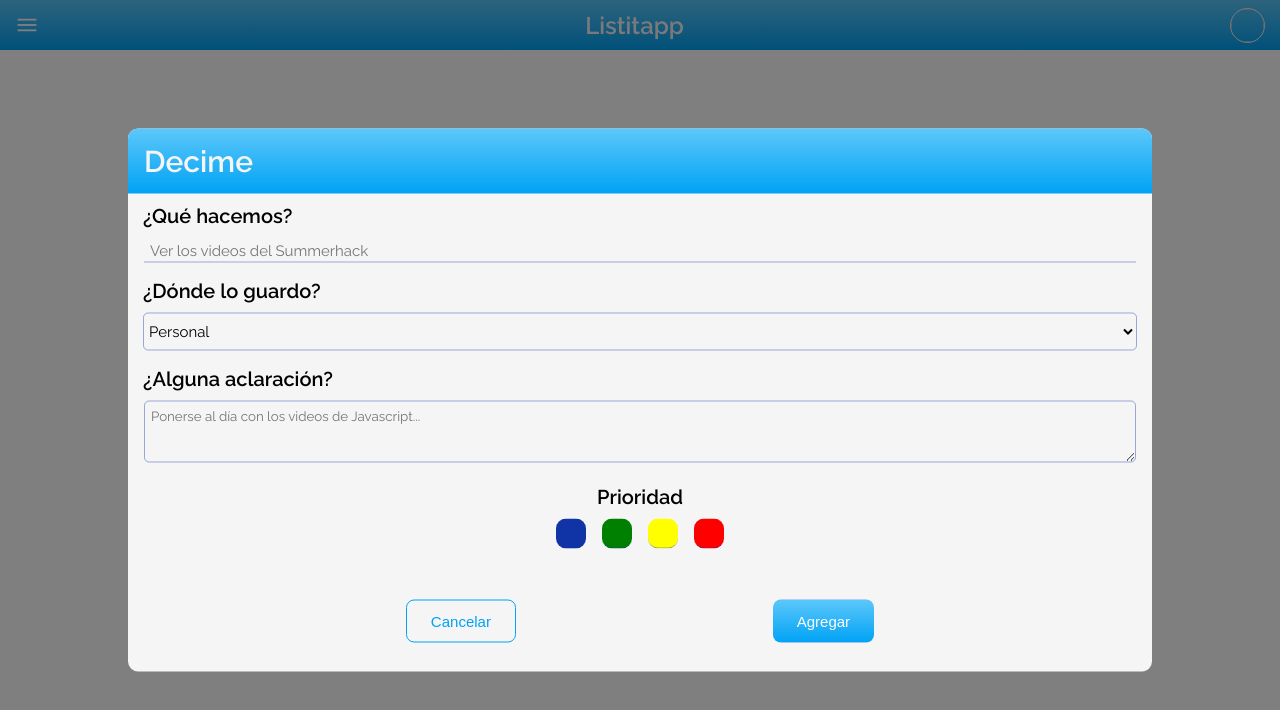
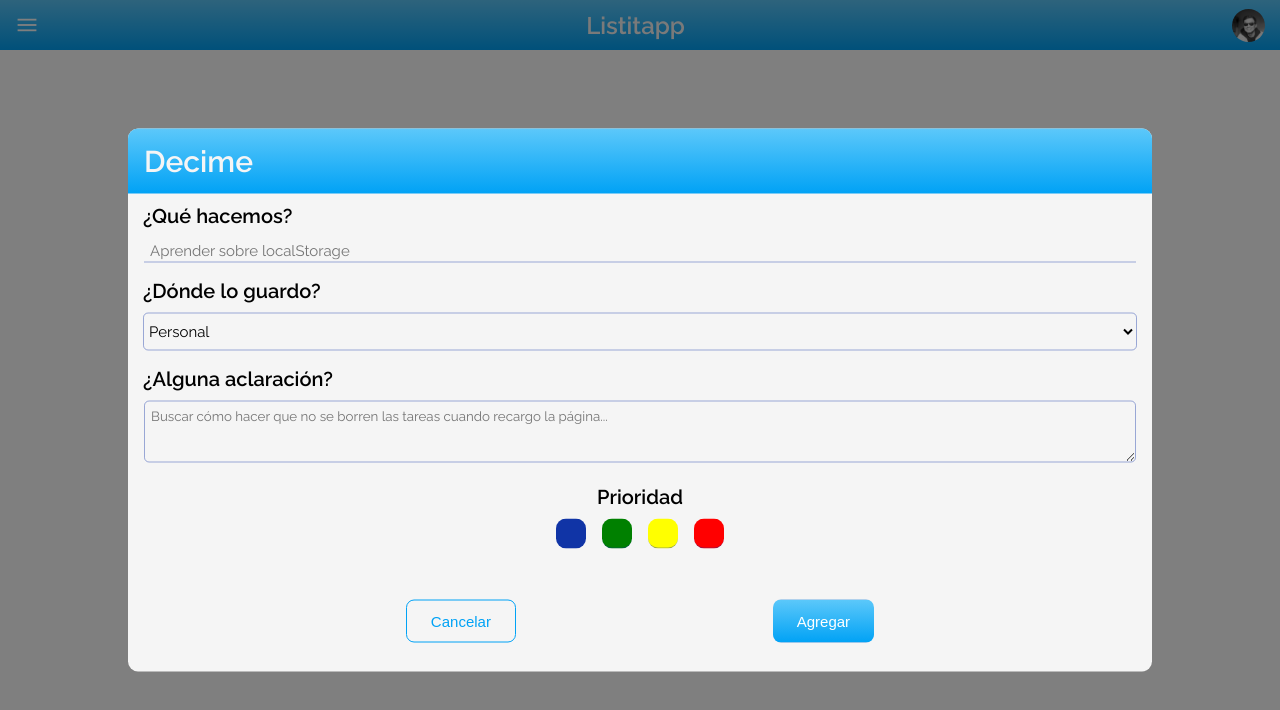
Before and after one commit to rvchino/rvchino.github.io, a plain HTML site: page reto3/index.html in a window 1280 px wide. Both pictures are taken after a click on the button "✍🏻". Drawn offline with nearby package versions, Linux system fonts and the light colour scheme.

Commit message:
upgraded the hmtl

```diff
--- a/reto3/app.js
+++ b/reto3/app.js
@@ -67,6 +67,11 @@ addBtn.addEventListener('click', function(e){
     lista.classList.remove('none')
     overlay.classList.remove('show')
     error.classList.add('none')
+    if(checksito === null){
+        error.classList.add('activeBlock')
+        error.classList.remove('none')
+        return;
+    }
 
     listaStorage.push(modelo)
     // el metodo setItem me permite almacenar datos en el locasStorage, toma dos argumentos
--- a/reto3/index.html
+++ b/reto3/index.html
@@ -31,7 +31,7 @@
                     </li>
                     <li class="navLi">
                         <div class="navItem">
-                            <img class="pfPic">
+                            <img class="pfPic" src="../imagenes/elchinoreto1.jpeg">
                         </div>
                     </li>
                 </ul>
@@ -46,8 +46,8 @@
                     <h2 class="titleArea">Decime</h2>
                     <div class="nombreTarea">
                         <h5 class="titleContent" id="titulito">¿Qué hacemos?</h5>
-                            <input type="text" id="txtModal" placeholder="Ver los videos del Summerhack" required/>
-                            <div id="error" class="errorMsg none">Por favor, completa el mensaje</div>
+                            <input type="text" id="txtModal" placeholder="Aprender sobre localStorage" required/>
+                            <div id="error" class="errorMsg none">Por favor, completa el campo</div>
                         </div>
                         <div class="tipoTarea">
                             <h5 class="titleContent">¿Dónde lo guardo?</h5>
@@ -60,7 +60,7 @@
                         </div>
                         <div class="aclaracionTarea">
                             <h5 class="titleContent">¿Alguna aclaración?</h5>
-                            <textarea id="aclaracionModal" rows="3" placeholder="Ponerse al día con los videos de Javascript..."></textarea>
+                            <textarea id="aclaracionModal" rows="3" placeholder="Buscar cómo hacer que no se borren las tareas cuando recargo la página..."></textarea>
                         </div>
                         <div class="prioridadTarea">
                             <h5 class="titleContent">Prioridad</h5>
--- a/reto3/style.css
+++ b/reto3/style.css
@@ -57,7 +57,7 @@ ul{
 
 .pfPic{
     border-radius: 50%;
-    border: 1px solid whitesmoke;
+    border-color: #01a2f5 1px solid;
     width: 33px;
     height: 33px;
 }
```
